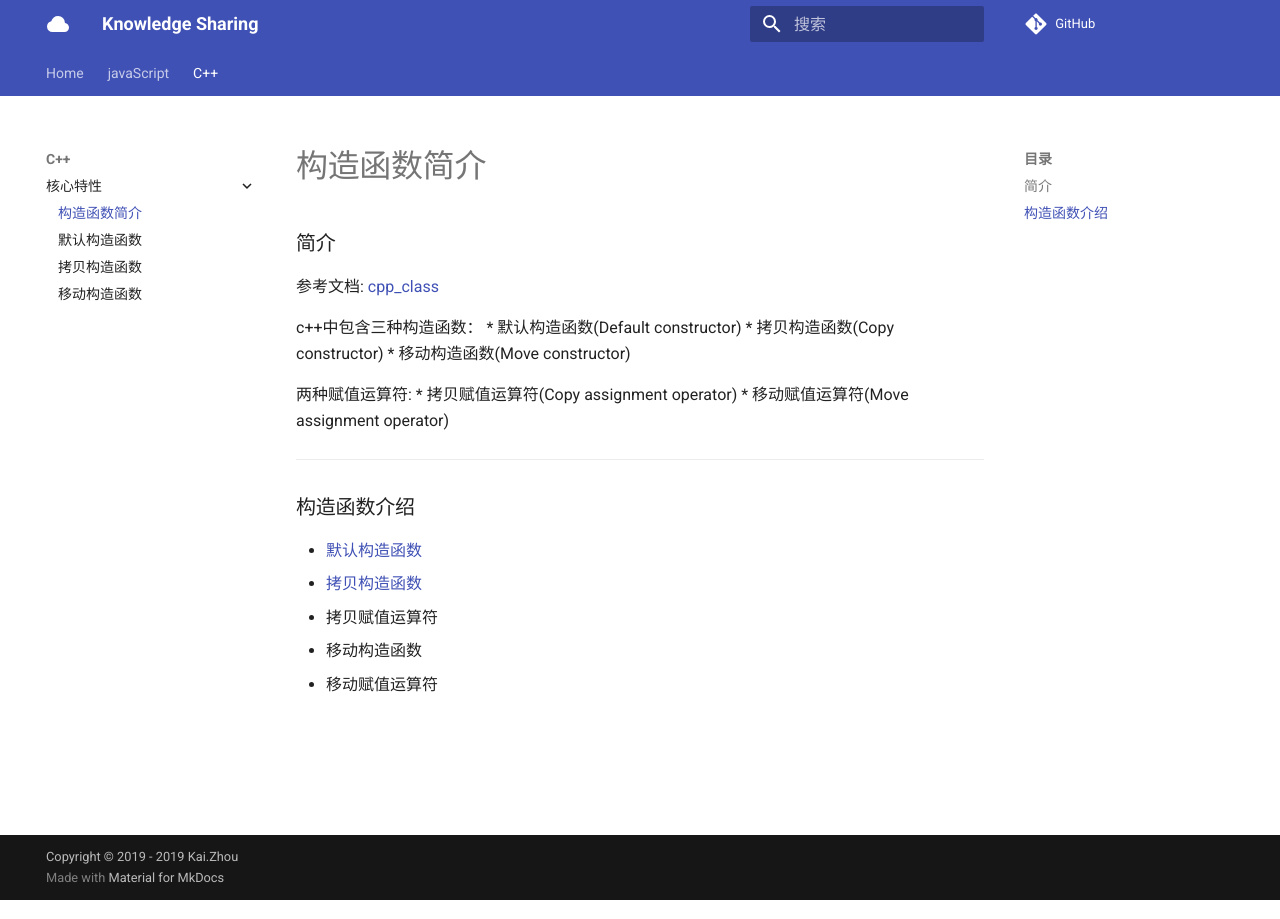
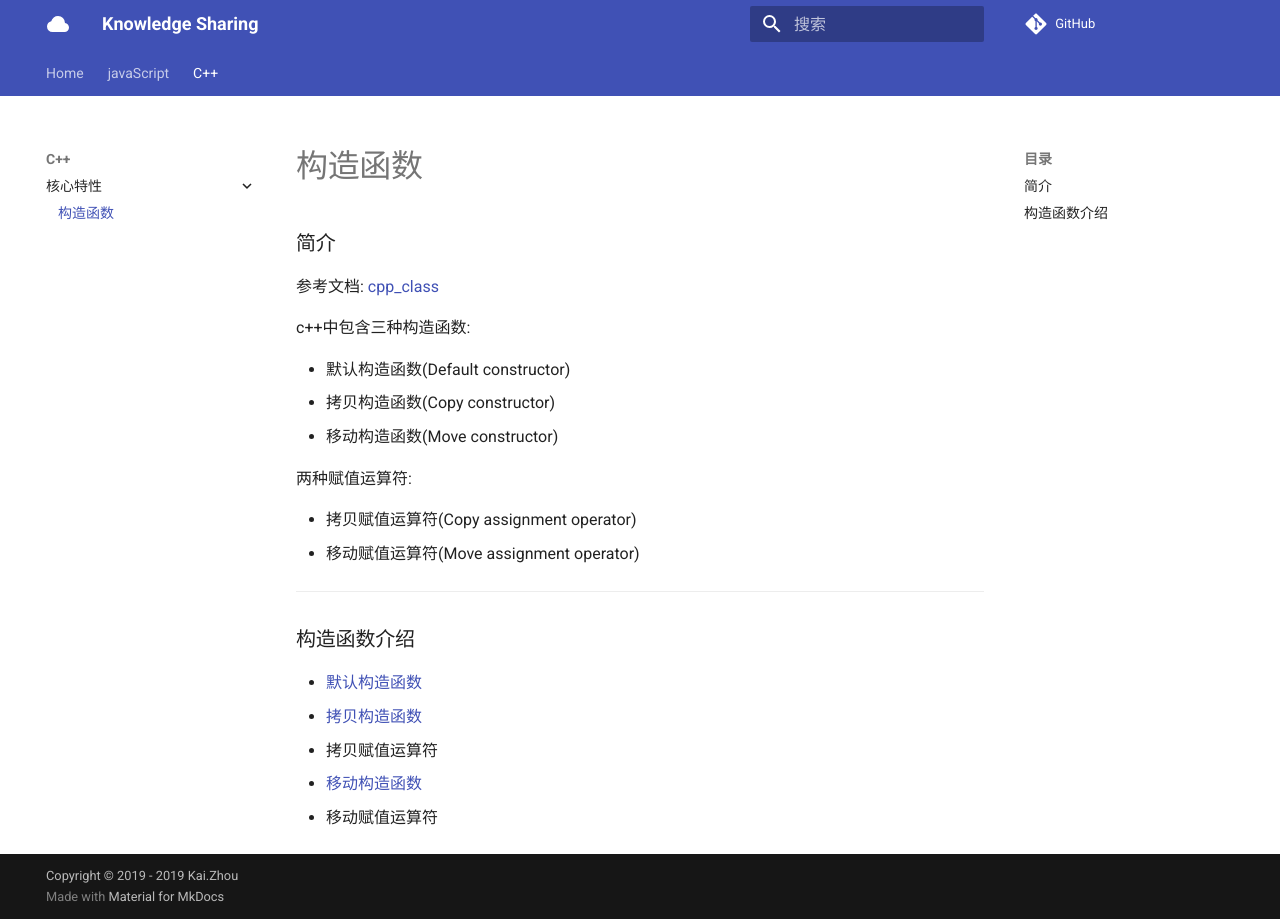
Before and after one commit to zhoukaidev/ks_blog, an MkDocs documentation site: the page built from docs/C++/coreFeature/specialMemberFunction/constructor.md, in a window 1280 px wide. Built offline with MkDocs 1.6.1 and Material for MkDocs 9.7.7, drawn with Linux system fonts in a browser that asks for light colours; comment, search, counter and statistics services are not loaded.

Commit message:
Modify file struct about contructor

```diff
--- a/docs/C++/coreFeature/specialMemberFunction/constructor.md
+++ b/docs/C++/coreFeature/specialMemberFunction/constructor.md
@@ -2,12 +2,14 @@
 
 参考文档: [cpp_class][referenceManual]
 
-c++中包含三种构造函数：
+c++中包含三种构造函数:
+
 * 默认构造函数(Default constructor)
 * 拷贝构造函数(Copy constructor)
 * 移动构造函数(Move constructor)
 
 两种赋值运算符:
+
 * 拷贝赋值运算符(Copy assignment operator)
 * 移动赋值运算符(Move assignment operator)
 
--- a/mkdocs.yml
+++ b/mkdocs.yml
@@ -23,7 +23,4 @@
     - '对象设计': JS/ObjectOriented.md
   - 'C++':
     - '核心特性':
-      - '构造函数简介': C++/coreFeature/specialMemberFunction/constructor.md
-      - '默认构造函数': C++/coreFeature/specialMemberFunction/default_constructor.md
-      - '拷贝构造函数': C++/coreFeature/specialMemberFunction/copy_constructor.md
-      - '移动构造函数': C++/coreFeature/specialMemberFunction/move_constructor.md
+      - '构造函数': C++/coreFeature/specialMemberFunction/constructor.md
```
Also changed, not shown: other parts of docs/C++/coreFeature/specialMemberFunction/constructor.md (+4 -3 lines).
